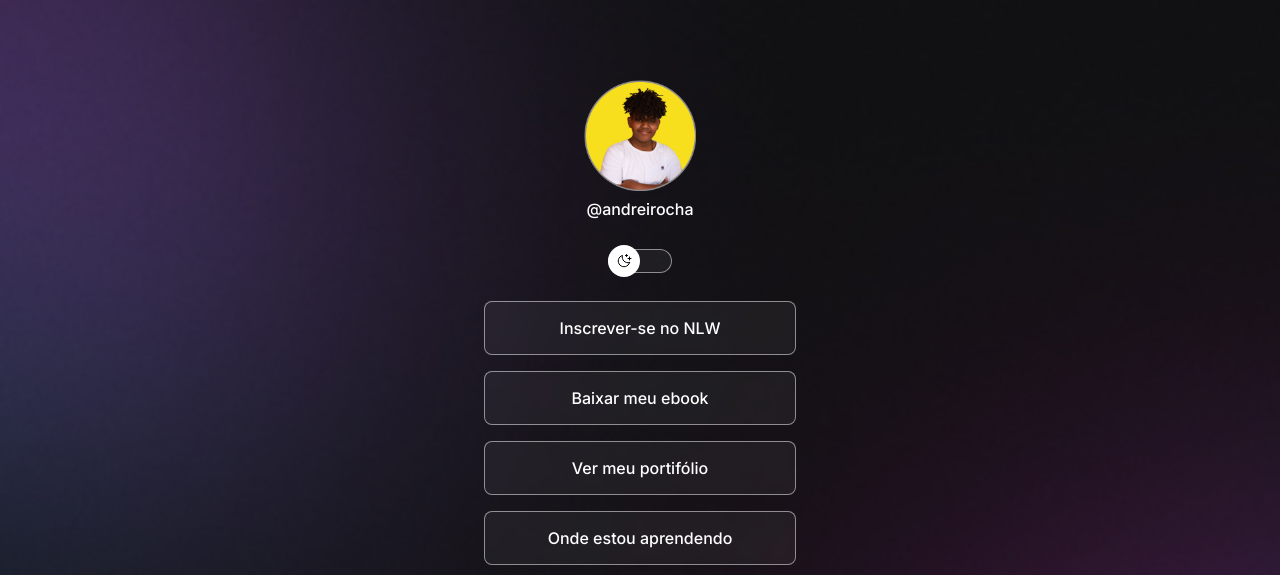
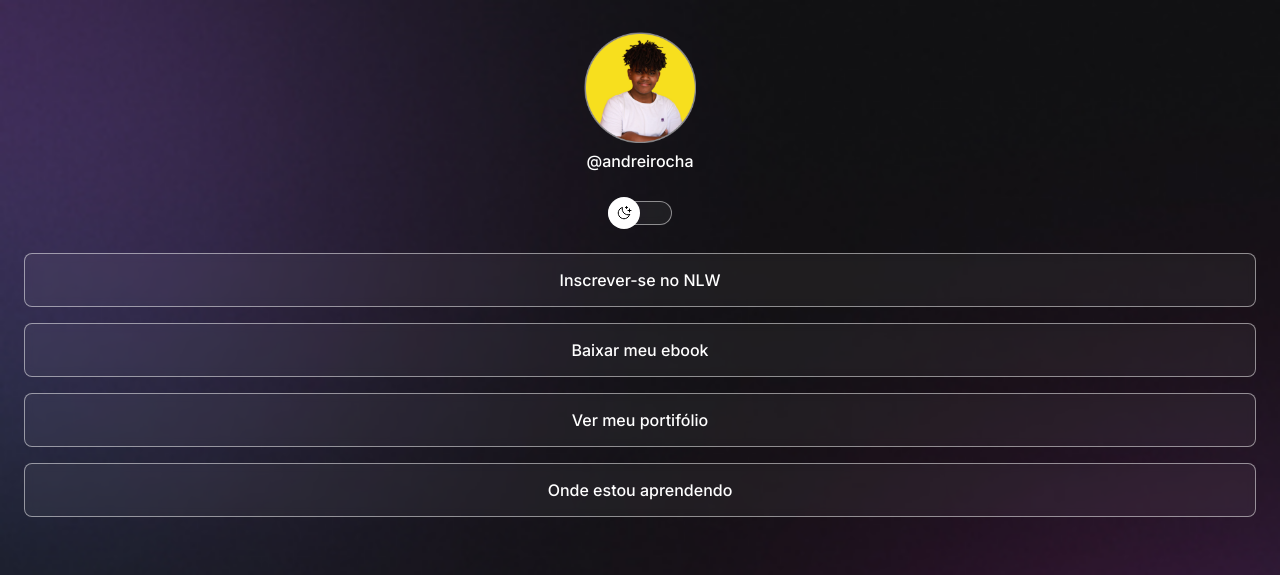
Before and after one commit to Andrei0Rocha/dev_links, a plain HTML site: page index.html in a window 1280 px wide. Shown: the top 575 px of the page. Drawn offline with nearby package versions, Linux system fonts and the light colour scheme.

Commit message:
adjust container width

```diff
--- a/style.css
+++ b/style.css
@@ -36,7 +36,8 @@ body *{
 }
 
 #container{
-    width: 360px;
+    width: 100%;
+    max-width: 558px:
     margin: 56px auto 0px;
     padding: 0 24px;
 }
```
